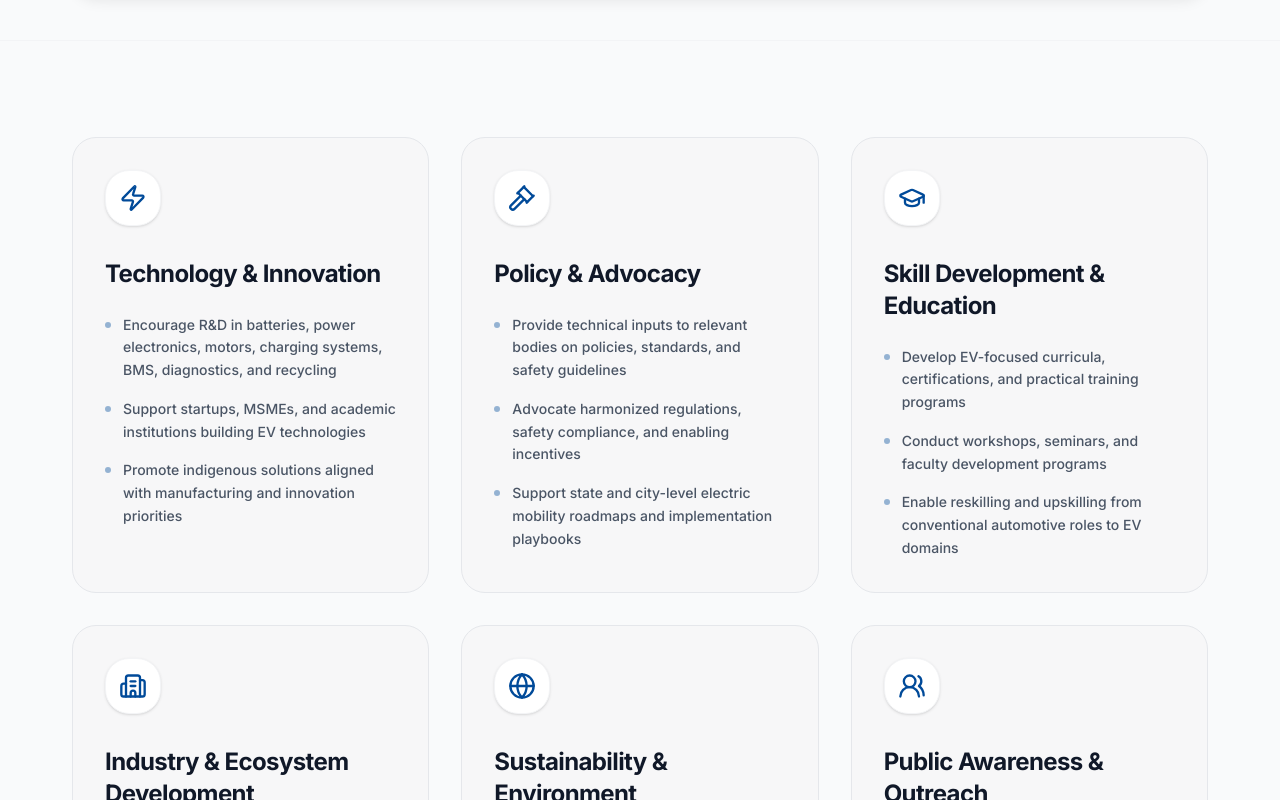
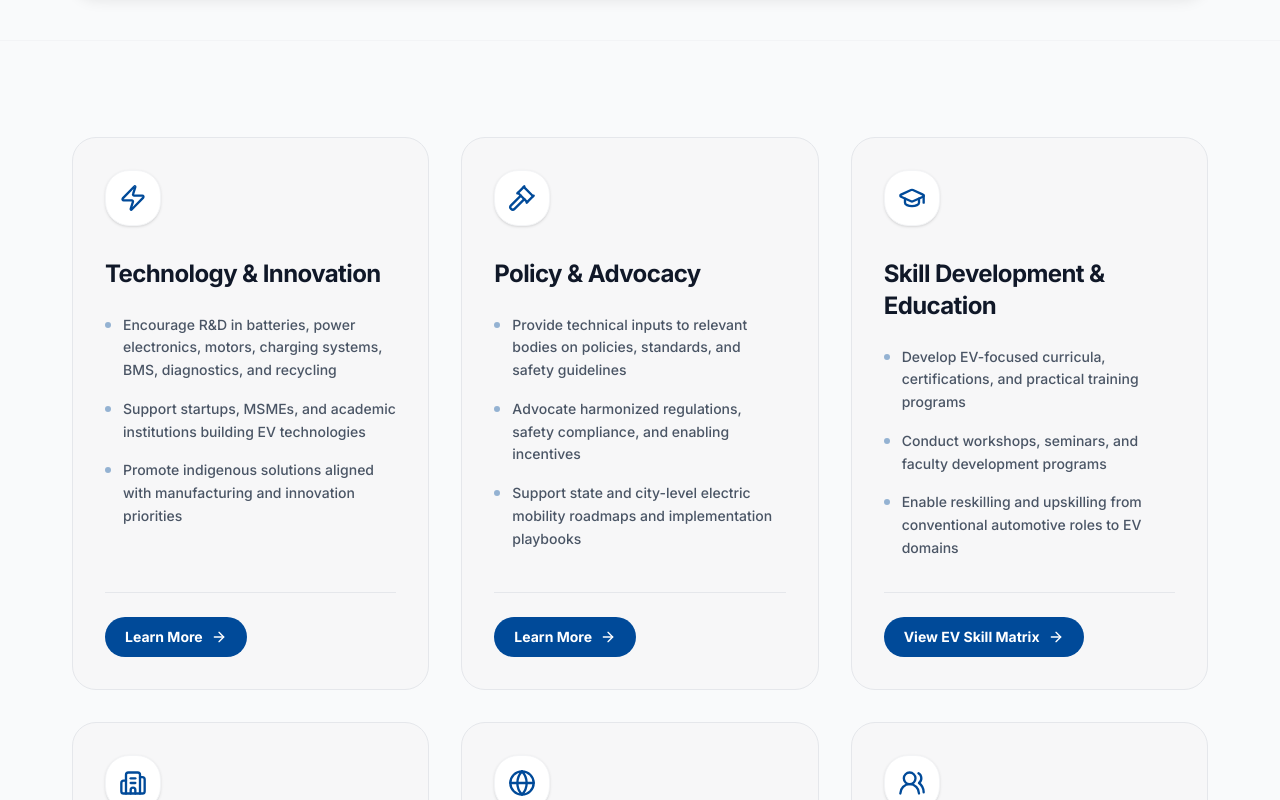
Before and after one commit to evsociety/evsociety-website, a Next.js app: page /programs in a window 1280 px wide. Shown: the part 800-1600 px from the top of the page. Built offline with nearby package versions, Linux system fonts and the light colour scheme; no server answers.

Commit message:
Update page.tsx

```diff
--- a/src/app/programs/page.tsx
+++ b/src/app/programs/page.tsx
@@ -1,6 +1,6 @@
 import type { Metadata } from 'next';
 
-import { Zap, Gavel, GraduationCap, Building2, Globe, Users2 } from 'lucide-react';
+import { Zap, Gavel, GraduationCap, Building2, Globe, Users2, ArrowRight } from 'lucide-react';
 import ProgramCTALink from '@/components/programs/ProgramCTALink';
 
 export const metadata: Metadata = {
@@ -19,7 +19,8 @@ const programs = [
             'Encourage R&D in batteries, power electronics, motors, charging systems, BMS, diagnostics, and recycling',
             'Support startups, MSMEs, and academic institutions building EV technologies',
             'Promote indigenous solutions aligned with manufacturing and innovation priorities'
-        ]
+        ],
+        cta: { label: 'Learn More', href: '#' }
     },
     {
         title: 'Policy & Advocacy',
@@ -28,7 +29,8 @@ const programs = [
             'Provide technical inputs to relevant bodies on policies, standards, and safety guidelines',
             'Advocate harmonized regulations, safety compliance, and enabling incentives',
             'Support state and city-level electric mobility roadmaps and implementation playbooks'
-        ]
+        ],
+        cta: { label: 'Learn More', href: '#' }
     },
     {
         title: 'Skill Development & Education',
@@ -37,7 +39,11 @@ const programs = [
             'Develop EV-focused curricula, certifications, and practical training programs',
             'Conduct workshops, seminars, and faculty development programs',
             'Enable reskilling and upskilling from conventional automotive roles to EV domains'
-        ]
+        ],
+        cta: {
+            label: 'View EV Skill Matrix',
+            href: '/domains/ev-industry-skill-matrix-india'
+        }
     },
     {
         title: 'Industry & Ecosystem Development',
@@ -46,7 +52,8 @@ const programs = [
             'Connect industry, academia, government, startups, and users through working groups',
             'Facilitate collaborations, pilot projects, and technology transfer',
             'Support ecosystem readiness across charging, diagnostics, service, and recycling supply chains'
-        ]
+        ],
+        cta: { label: 'Learn More', href: '#' }
     },
     {
         title: 'Sustainability & Environment',
@@ -55,7 +62,8 @@ const programs = [
             'Promote life-cycle thinking for EV adoption',
             'Encourage battery reuse, second-life applications, and responsible recycling',
             'Support renewable energy integration with charging and smart energy management'
-        ]
+        ],
+        cta: { label: 'Learn More', href: '#' }
     },
     {
         title: 'Public Awareness & Outreach',
@@ -64,7 +72,8 @@ const programs = [
             'Build awareness around benefits, myths, safety, and responsible usage',
             'Promote adoption across rural, semi-urban, and urban communities',
             'Engage students and youth through EV clubs, challenges, and competitions'
-        ]
+        ],
+        cta: { label: 'Learn More', href: '#' }
     }
 ];
 
@@ -146,12 +155,12 @@ export default function ProgramsPage() {
                 <div className="container-custom">
                     <div className="grid md:grid-cols-2 lg:grid-cols-3 gap-8">
                         {programs.map((program) => (
-                            <div key={program.title} className="bg-surface p-8 rounded-3xl border border-gray-200 hover:shadow-xl hover:shadow-primary/5 transition-all group">
+                            <div key={program.title} className="bg-surface p-8 rounded-3xl border border-gray-200 hover:shadow-xl hover:shadow-primary/5 transition-all group flex flex-col">
                                 <div className="w-14 h-14 bg-white rounded-2xl flex items-center justify-center text-primary mb-8 shadow-sm group-hover:bg-primary group-hover:text-white transition-colors border border-gray-100">
                                     <program.icon className="w-7 h-7" />
                                 </div>
                                 <h3 className="text-2xl font-bold text-gray-900 mb-6">{program.title}</h3>
-                                <ul className="space-y-4">
+                                <ul className="space-y-4 flex-1">
                                     {program.bullets.map((bullet, i) => (
                                         <li key={i} className="flex items-start gap-3">
                                             <div className="mt-2 w-1.5 h-1.5 rounded-full bg-primary/40 shrink-0" />
@@ -159,6 +168,17 @@ export default function ProgramsPage() {
                                         </li>
                                     ))}
                                 </ul>
+                                {'cta' in program && program.cta && (
+                                    <div className="mt-8 pt-6 border-t border-gray-200">
+                                        <a
+                                            href={program.cta.href}
+                                            className="inline-flex items-center gap-2 px-5 py-2.5 bg-primary text-white text-sm font-bold rounded-full hover:bg-blue-700 transition-colors"
+                                        >
+                                            {program.cta.label}
+                                            <ArrowRight className="w-4 h-4" />
+                                        </a>
+                                    </div>
+                                )}
                             </div>
                         ))}
                     </div>
```
